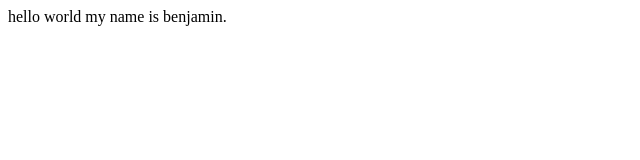
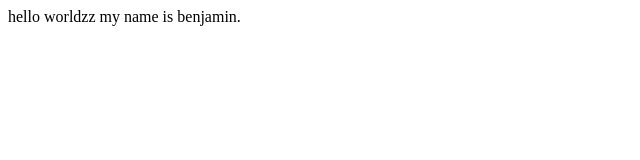
Before and after one commit to baesyc/background-generator, a plain HTML site: page index.html in a window 1280 px wide. Shown: the full height of the page, 0-640 px from the left. Drawn offline with Linux system fonts and the light colour scheme.

Commit message:
testing again

```diff
--- a/index.html
+++ b/index.html
@@ -6,7 +6,7 @@
   <title>Newest Titlee</title>
 </head>
 <body>
-  hello world
+  hello worldzz
 
   my name is benjamin.
 </body>
```
